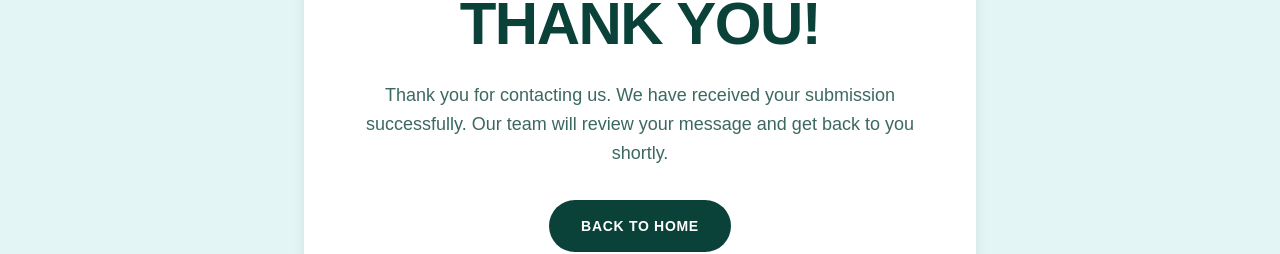
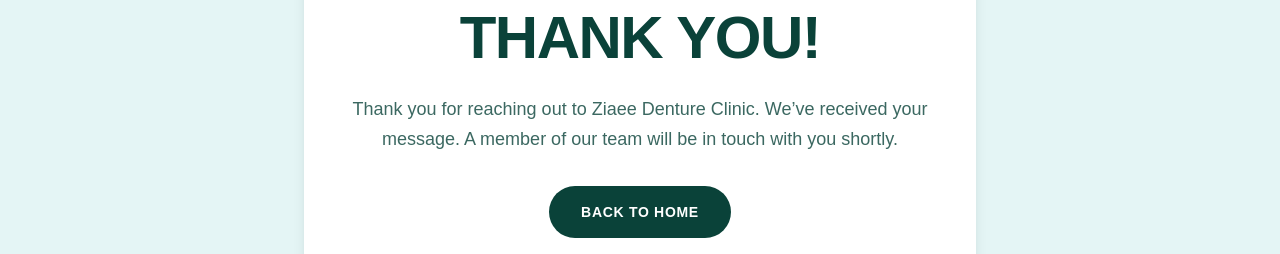
Before and after one commit to DeveloperNirvana/Ziaee-Denture-Clinic-Website, a Next.js app: page /thank-you in a window 1280 px wide. Shown: the part 373-627 px from the top of the page. Built offline with nearby package versions, Linux system fonts and the light colour scheme; no server answers; a web font is replaced by a local one.

Commit message:
Update Thank you
Update Thank you

```diff
--- a/src/app/thank-you/page.tsx
+++ b/src/app/thank-you/page.tsx
@@ -14,9 +14,7 @@
         </h1>
 
         <p className="mx-auto mb-8 max-w-lg text-base leading-relaxed text-secondary/80 md:text-lg">
-          Thank you for contacting us. We have received your submission
-          successfully. Our team will review your message and get back to you
-          shortly.
+        Thank you for reaching out to Ziaee Denture Clinic. We’ve received your message. A member of our team will be in touch with you shortly.
         </p>
 
         <Link
```
